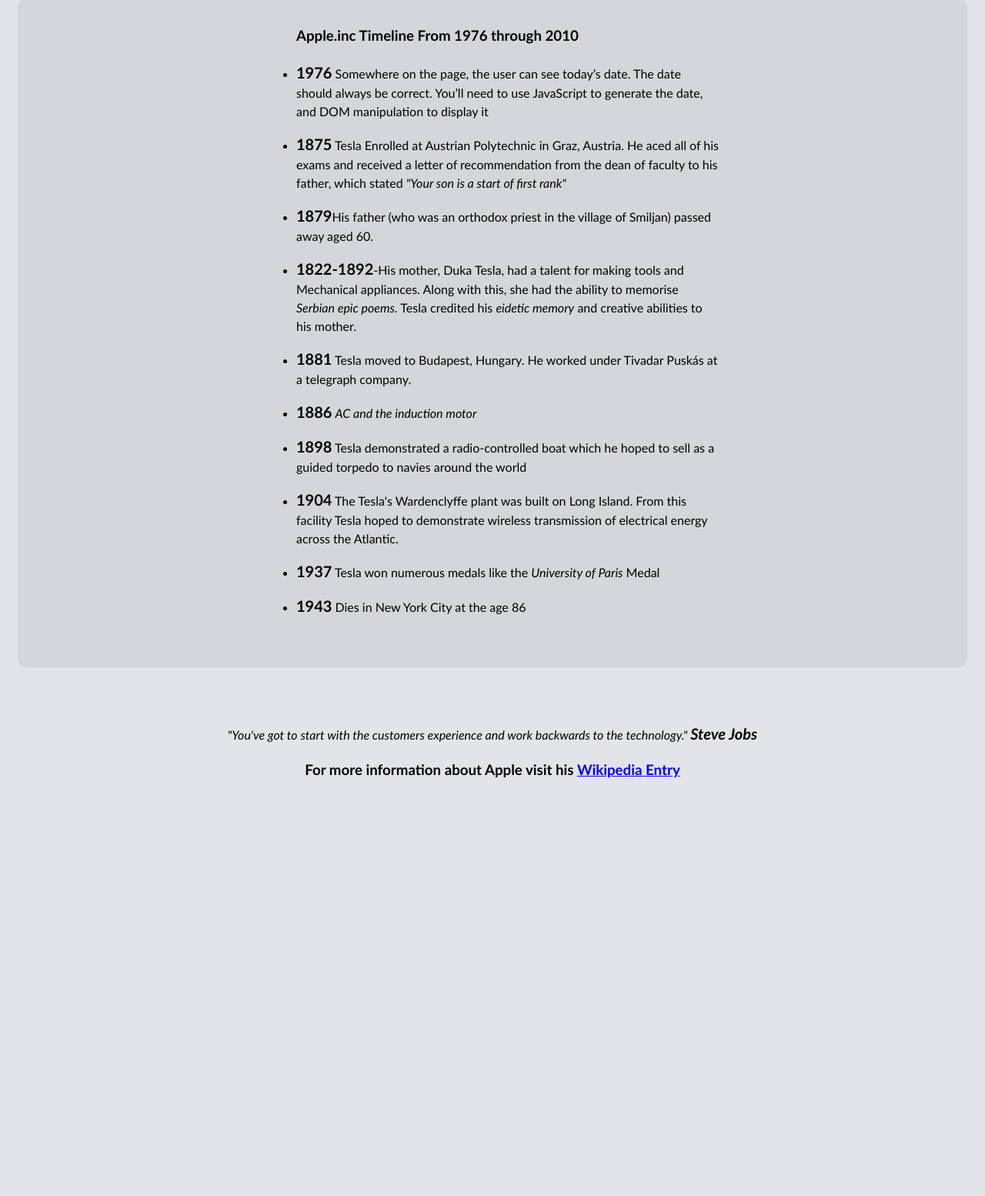
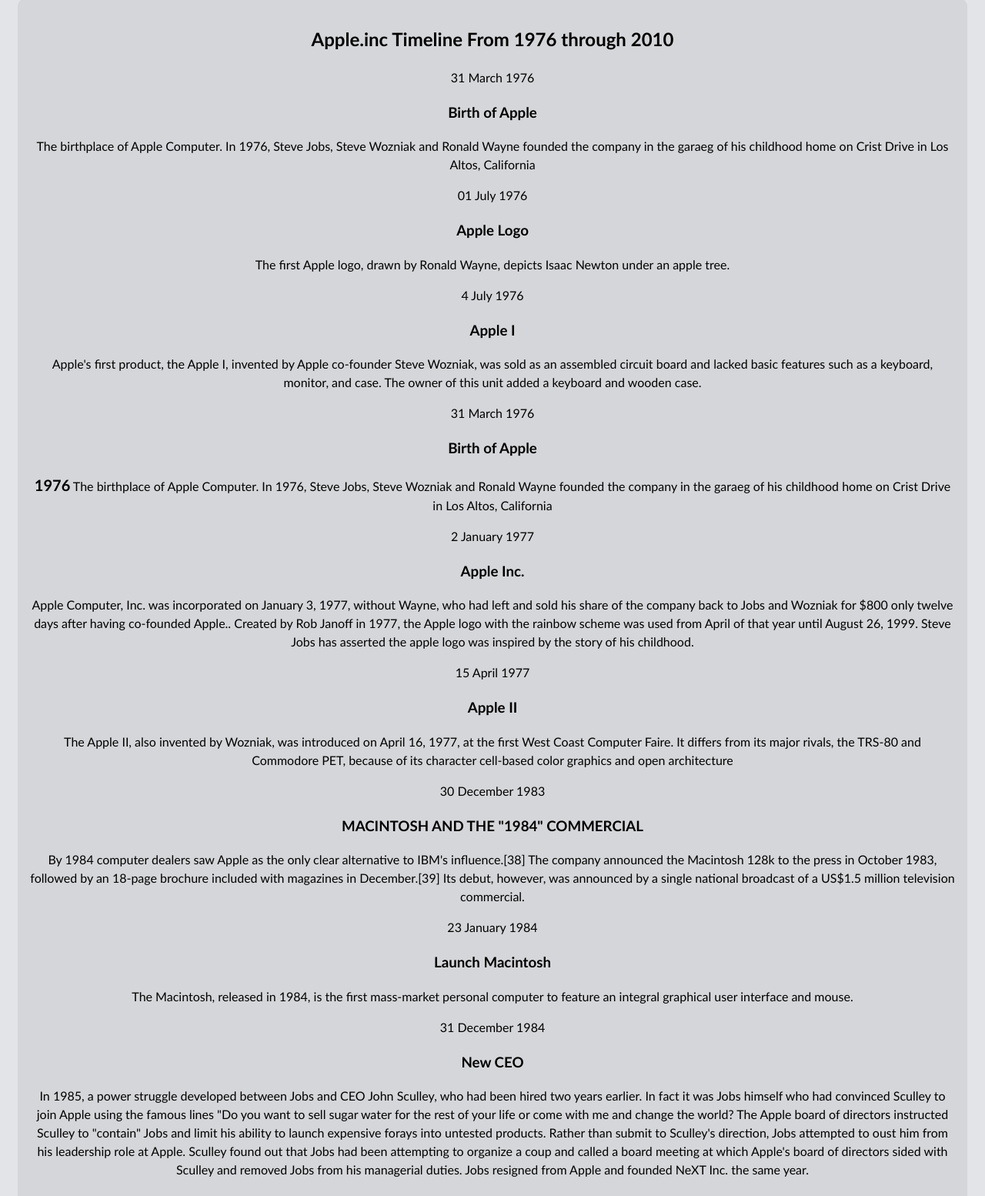
Before and after one commit to ibrahimabah/FaC-TributePage, a plain HTML site: page index.html in a window 1280 px wide. Shown: the part 758-2312 px from the top of the page at 77% size. Before the commit the page ends 1811 px from the top, so only its background shows below. Drawn offline with Linux system fonts and the light colour scheme.

Commit message:
add apple timeline info

```diff
--- a/index.html
+++ b/index.html
@@ -21,19 +21,54 @@
 
         <!--timeline-->
         <section id="tribute-info">
-            <ul>
-                <h3 id="headline">Apple.inc Timeline From 1976 through 2010</h3>
-                <li><strong>1976</strong> Somewhere on the page, the user can see today’s date. The date should always be correct. You’ll need to use JavaScript to generate the date, and DOM manipulation to display it</li>
-                <li><strong>1875</strong> Tesla Enrolled at Austrian Polytechnic in Graz, Austria. He aced all of his exams and received a letter of recommendation from the dean of faculty to his father, which stated <em>"Your son is a start of first rank"</em></li>
-                <li><strong>1879</strong>His father (who was an orthodox priest in the village of Smiljan) passed away aged 60.</li>
-                <li><strong>1822-1892</strong>-His mother, Duka Tesla, had a talent for making tools and Mechanical appliances. Along with this, she had the ability to memorise <em>Serbian epic poems.</em> Tesla credited his <em>eidetic memory</em> and creative abilities to his mother.</li>
-                <li><strong>1881</strong> Tesla moved to Budapest, Hungary. He worked under Tivadar Puskás at a telegraph company.</li>
-                <li><strong>1886</strong> <em>AC and the induction motor</em></li>
-                <li><strong>1898</strong> Tesla demonstrated a radio-controlled boat which he hoped to sell as a guided torpedo to navies around the world</li>
-                <li><strong>1904</strong> The Tesla's Wardenclyffe plant was built on Long Island. From this facility Tesla hoped to demonstrate wireless transmission of electrical energy across the Atlantic.</li>
-                <li><strong>1937</strong> Tesla won numerous medals like the <em>University of Paris</em> Medal</li>
-                <li><strong>1943</strong> Dies in New York City at the age 86</li>
-            </ul>
+            <div class="timepath">
+                <h2 id="headline">Apple.inc Timeline From 1976 through 2010</h2>
+                <div class="timeline">
+                    <p class="date">31 March 1976</p>
+                    <h3 class="pathhead">Birth of Apple</h3>
+                    <p class="description"> The birthplace of Apple Computer. In 1976, Steve Jobs, Steve Wozniak and Ronald Wayne founded the company in the garaeg of his childhood home on Crist Drive in Los Altos, California</p>
+                </div>
+                <div class="timeline">
+                    <p class="date">01 July 1976</p>
+                    <h3 class="pathhead">Apple Logo</h3>
+                    <p class="description">The first Apple logo, drawn by Ronald Wayne, depicts Isaac Newton under an apple tree.</p>
+                </div>
+                <div class="timeline">
+                    <p class="date">4 July 1976</p>
+                    <h3 class="pathhead">Apple I</h3>
+                    <p class="description">Apple's first product, the Apple I, invented by Apple co-founder Steve Wozniak, was sold as an assembled circuit board and lacked basic features such as a keyboard, monitor, and case. The owner of this unit added a keyboard and wooden case.</p>
+                </div>
+                <div class="timeline">
+                    <p class="date">31 March 1976</p>
+                    <h3 class="pathhead">Birth of Apple</h3>
+                    <p class="description"><strong>1976</strong> The birthplace of Apple Computer. In 1976, Steve Jobs, Steve Wozniak and Ronald Wayne founded the company in the garaeg of his childhood home on Crist Drive in Los Altos, California</p>
+                </div>
+                <div class="timeline">
+                    <p class="date">2 January  1977</p>
+                    <h3 class="pathhead">Apple Inc.</h3>
+                    <p class="description">Apple Computer, Inc. was incorporated on January 3, 1977, without Wayne, who had left and sold his share of the company back to Jobs and Wozniak for $800 only twelve days after having co-founded Apple.. Created by Rob Janoff in 1977, the Apple logo with the rainbow scheme was used from April of that year until August 26, 1999. Steve Jobs has asserted the apple logo was inspired by the story of his childhood. </p>
+                </div>
+                <div class="timeline">
+                    <p class="date">15 April 1977</p>
+                    <h3 class="pathhead">Apple II</h3>
+                    <p class="description">The Apple II, also invented by Wozniak, was introduced on April 16, 1977, at the first West Coast Computer Faire. It differs from its major rivals, the TRS-80 and Commodore PET, because of its character cell-based color graphics and open architecture</p>
+                </div>
+                <div class="timeline">
+                    <p class="date">30 December 1983</p>
+                    <h3 class="pathhead">MACINTOSH AND THE "1984" COMMERCIAL</h3>
+                    <p class="description">By 1984 computer dealers saw Apple as the only clear alternative to IBM's influence.[38] The company announced the Macintosh 128k to the press in October 1983, followed by an 18-page brochure included with magazines in December.[39] Its debut, however, was announced by a single national broadcast of a US$1.5 million television commercial.</p>
+                </div>
+                <div class="timeline">
+                    <p class="date">23 January 1984</p>
+                    <h3 class="pathhead">Launch Macintosh</h3>
+                    <p class="description">The Macintosh, released in 1984, is the first mass-market personal computer to feature an integral graphical user interface and mouse.</p>
+                </div>
+                <div class="timeline">
+                    <p class="date">31 December 1984</p>
+                    <h3 class="pathhead">New CEO</h3>
+                    <p class="description">In 1985, a power struggle developed between Jobs and CEO John Sculley, who had been hired two years earlier. In fact it was Jobs himself who had convinced Sculley to join Apple using the famous lines "Do you want to sell sugar water for the rest of your life or come with me and change the world? The Apple board of directors instructed Sculley to "contain" Jobs and limit his ability to launch expensive forays into untested products. Rather than submit to Sculley's direction, Jobs attempted to oust him from his leadership role at Apple. Sculley found out that Jobs had been attempting to organize a coup and called a board meeting at which Apple's board of directors sided with Sculley and removed Jobs from his managerial duties. Jobs resigned from Apple and founded NeXT Inc. the same year.</p>
+                </div>
+            </div>
         </section>
     </main>
 
```
